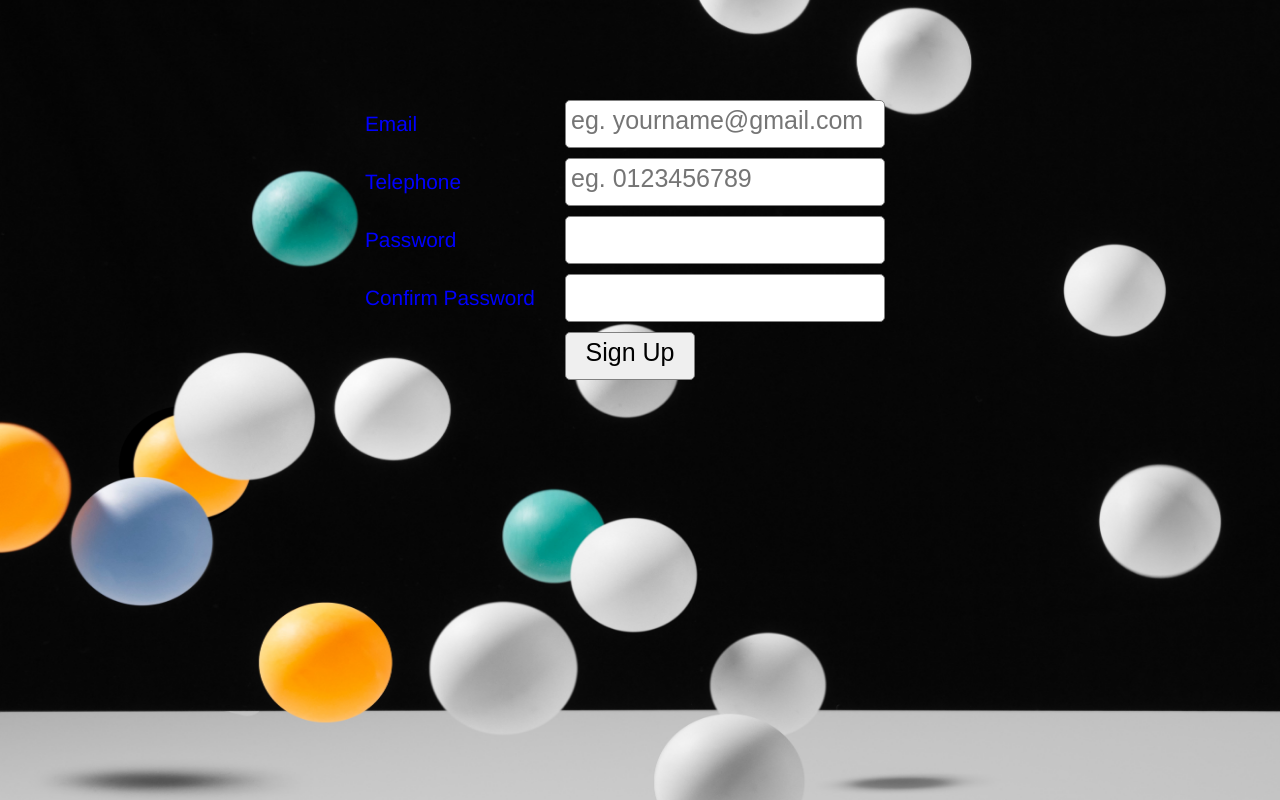
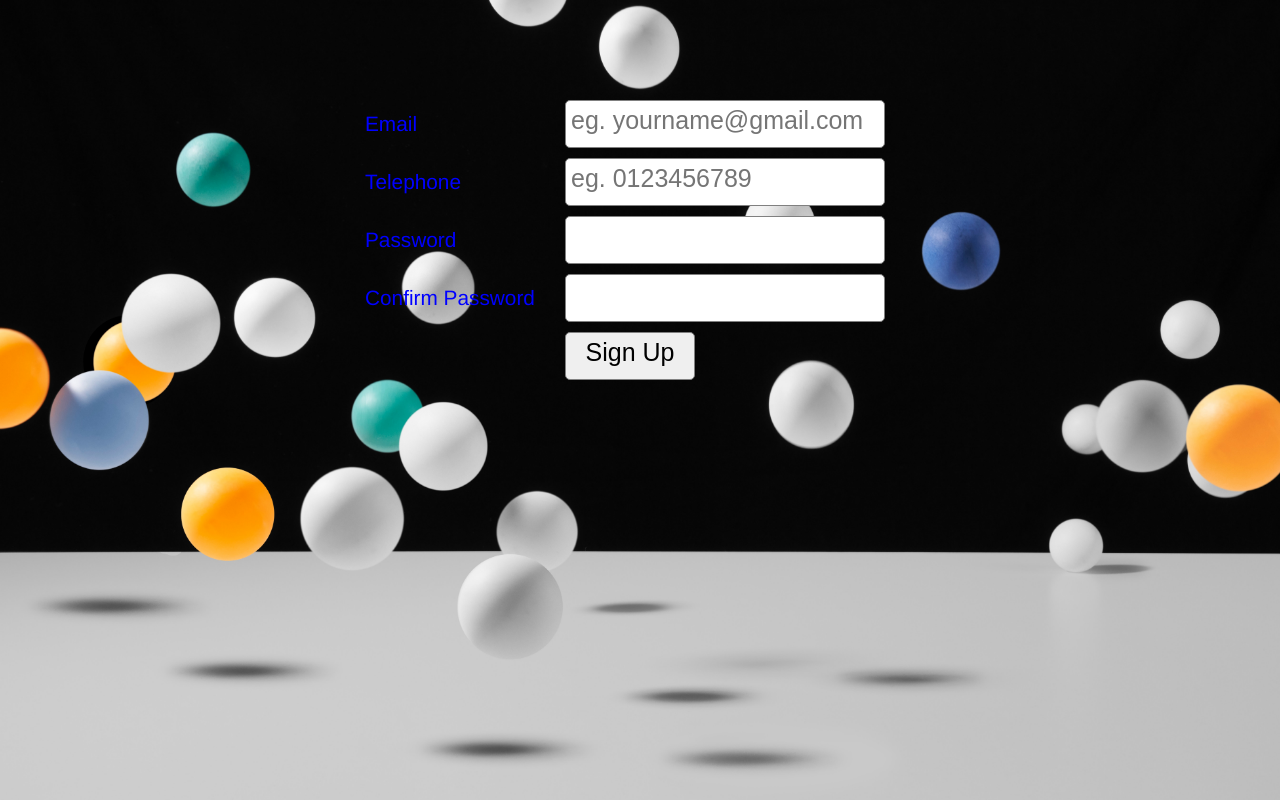
Before and after one commit to Gulshan45/signup, a plain HTML site: page index.html in a window 1280 px wide. Drawn offline with nearby package versions, Linux system fonts and the light colour scheme.

Commit message:
Update index.html

```diff
--- a/index.html
+++ b/index.html
@@ -10,7 +10,7 @@
             body {
                 background-image: url(background2.jpg);
                 background-repeat: no-repeat;
-                background-size: 1830px 1100px;
+                background-size: cover;
                 font-family: helvetica, sans-serif;
                 font-size:130%;
 
```
